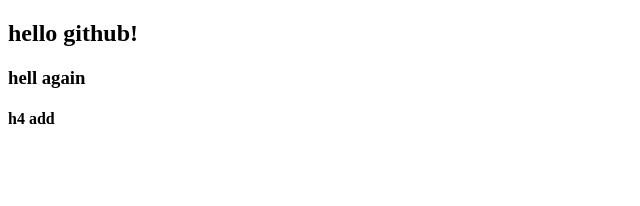
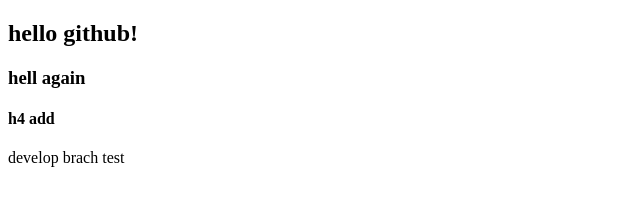
Before and after one commit to Jace0827/testRepos, a plain HTML site: page index.html in a window 1280 px wide. Shown: the whole page, without its empty margins (0-640 px from the left). Drawn offline with Linux system fonts and the light colour scheme.

Commit message:
develeop branch test

```diff
--- a/index.html
+++ b/index.html
@@ -9,5 +9,6 @@
     <h2>hello github!</h2>
     <h3>hell again</h3>
     <h4>h4 add</h4>
+    <div>develop brach test</div>
 </body>
 </html>
```
